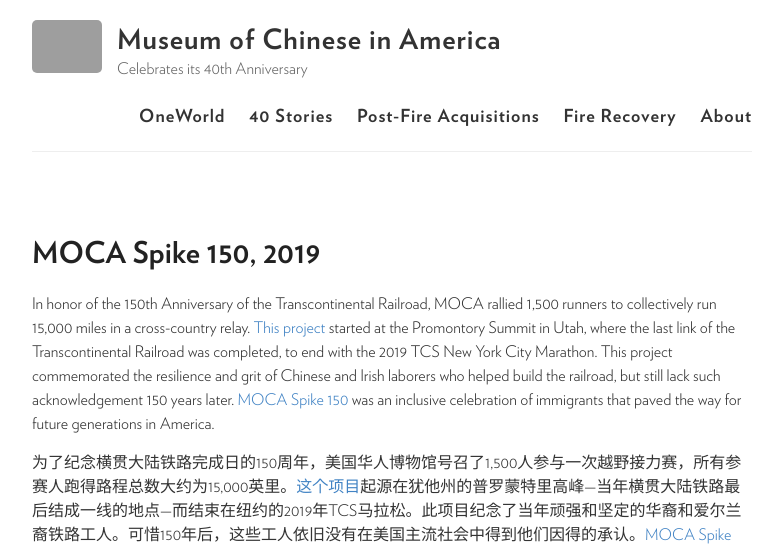
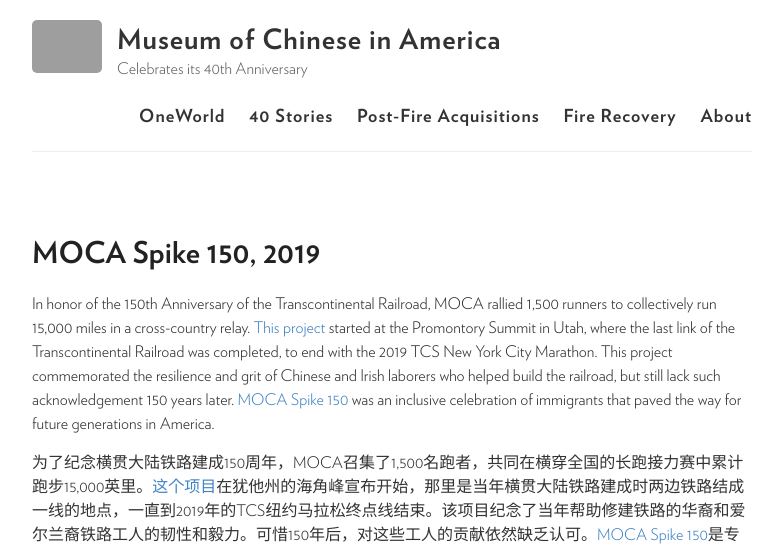
Before and after one commit to moca40/moca40.github.io, a Jekyll site: the page built from _stories/2019-01-01-mocaspike150.md, in a window 1280 px wide, cut to the strip 0-548 px from the top of the page. Shown: the whole strip, without its empty margins (248-1030 px from the left). Built offline with Jekyll 4.4.1, drawn with Linux system fonts in a browser that asks for light colours; some of the changed text lies outside the part shown; grey boxes are pictures that could not be loaded.

Commit message:
Update 2019-01-01-mocaspike150.md

```diff
--- a/_stories/2019-01-01-mocaspike150.md
+++ b/_stories/2019-01-01-mocaspike150.md
@@ -165,6 +165,6 @@
 ---
 In honor of the 150th Anniversary of the Transcontinental Railroad, MOCA rallied 1,500 runners to collectively run 15,000 miles in a cross-country relay. [This project](https://www.mocanyc.org/about/press/press_release/museum_of_chinese_in_america_moca_launches_moca_spike_150_initiative_honor) started at the Promontory Summit in Utah, where the last link of the Transcontinental Railroad was completed, to end with the 2019 TCS New York City Marathon. This project commemorated the resilience and grit of Chinese and Irish laborers who helped build the railroad, but still lack such acknowledgement 150 years later. [MOCA Spike 150](https://spike150.mocanyc.org) was an inclusive celebration of immigrants that paved the way for future generations in America.
 
-为了纪念横贯大陆铁路完成日的150周年，美国华人博物馆号召了1,500人参与一次越野接力赛，所有参赛人跑得路程总数大约为15,000英里。[这个项目](https://www.mocanyc.org/about/press/press_release/museum_of_chinese_in_america_moca_launches_moca_spike_150_initiative_honor)起源在犹他州的普罗蒙特里高峰—当年横贯大陆铁路最后结成一线的地点—而结束在纽约的2019年TCS马拉松。此项目纪念了当年顽强和坚定的华裔和爱尔兰裔铁路工人。可惜150年后，这些工人依旧没有在美国主流社会中得到他们因得的承认。[MOCA Spike 150](https://spike150.mocanyc.org)是为美国未来铺路的移民而设的普惠性庆祝。
+为了纪念横贯大陆铁路建成150周年，MOCA召集了1,500名跑者，共同在横穿全国的长跑接力赛中累计跑步15,000英里。[这个项目](https://www.mocanyc.org/about/press/press_release/museum_of_chinese_in_america_moca_launches_moca_spike_150_initiative_honor)在犹他州的海角峰宣布开始，那里是当年横贯大陆铁路建成时两边铁路结成一线的地点，一直到2019年的TCS纽约马拉松终点线结束。该项目纪念了当年帮助修建铁路的华裔和爱尔兰裔铁路工人的韧性和毅力。可惜150年后，对这些工人的贡献依然缺乏认可。[MOCA Spike 150](https://spike150.mocanyc.org)是专门庆祝移民的贡献的，这将有助于美国的世世代代。
 
 {% include slideshow.html %}
```
